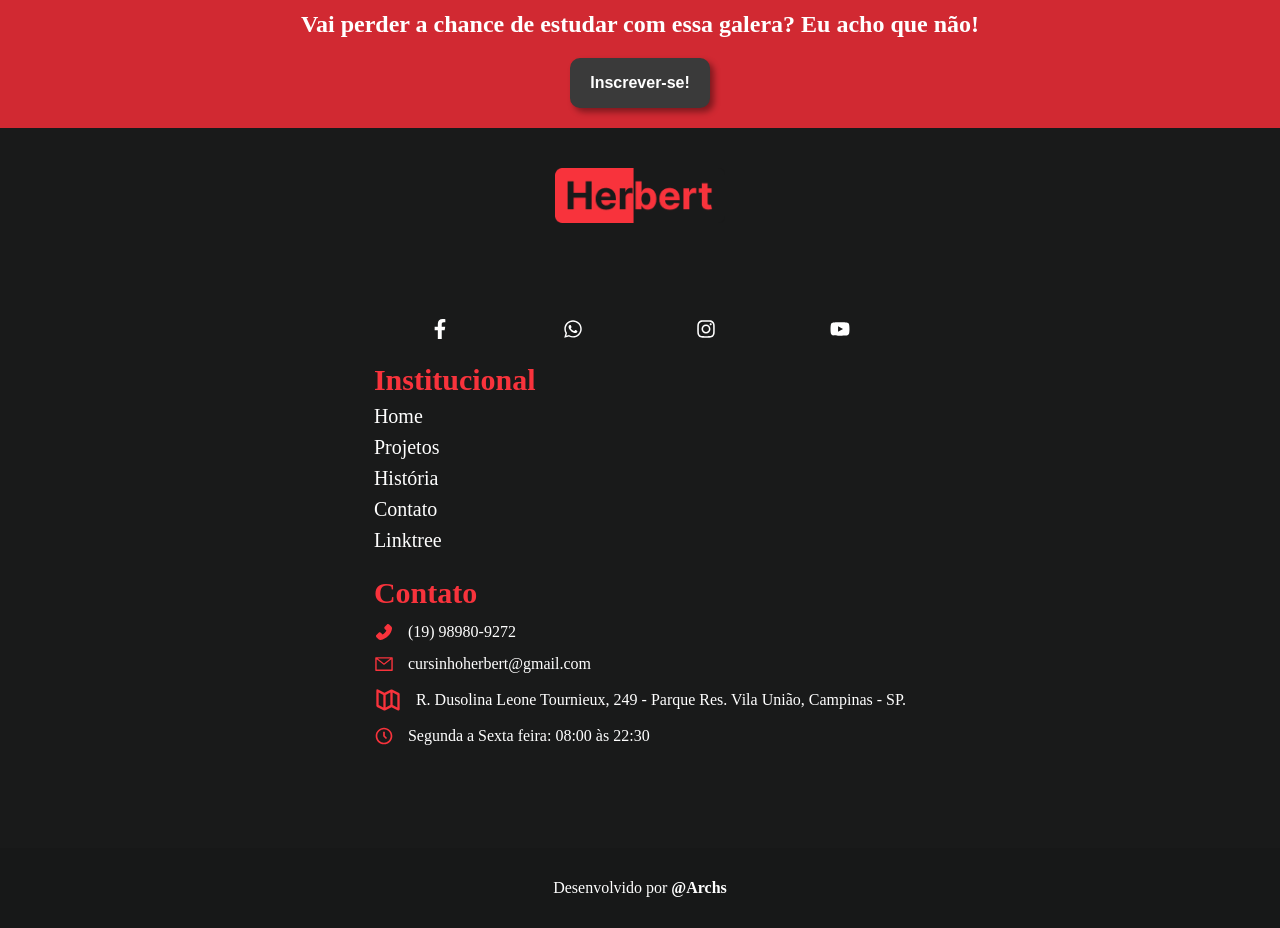
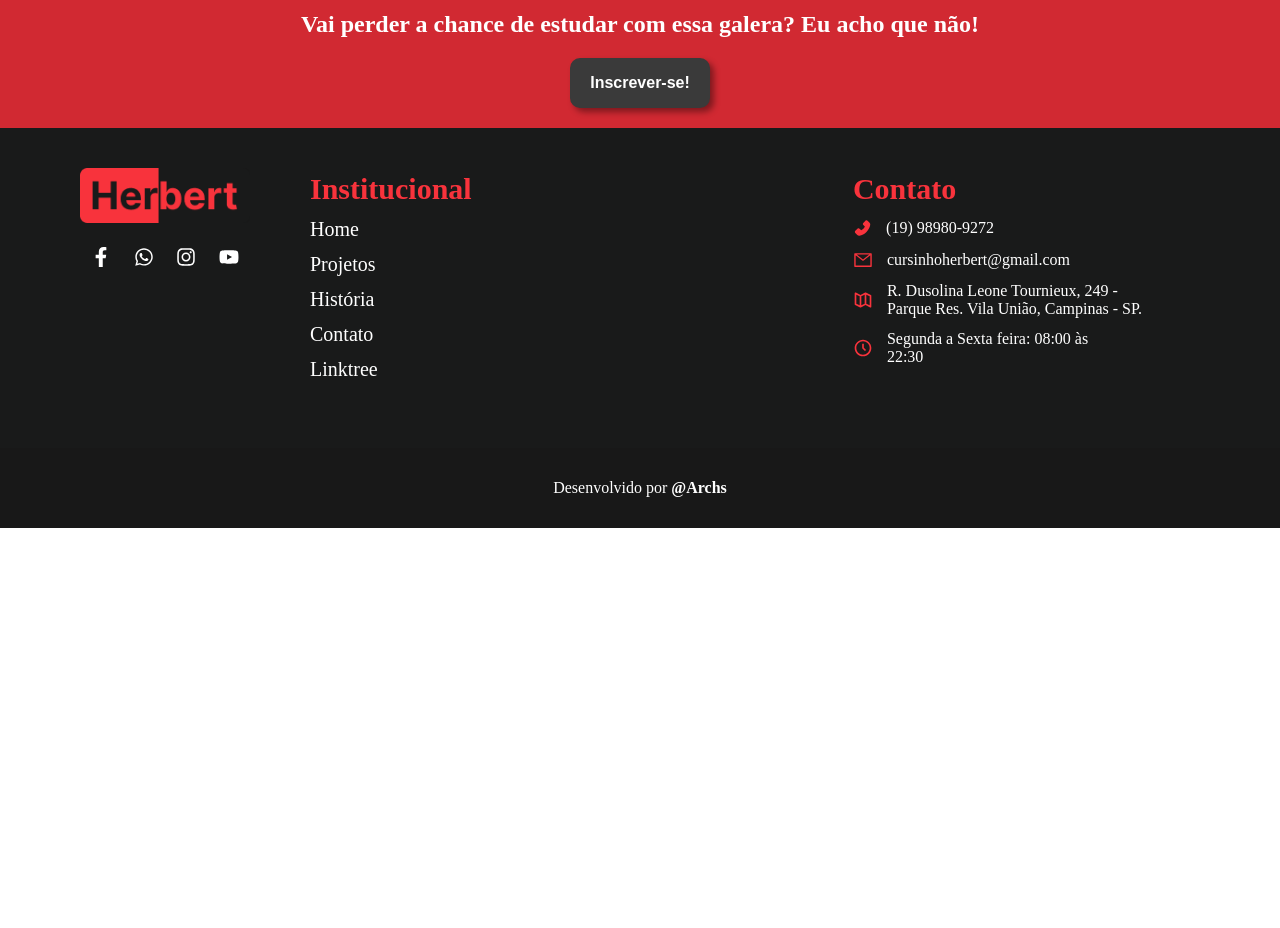
Before and after one commit to Archesz/Teste-herbert, a React (Create React App) app: page /historia in a window 1280 px wide. Shown: the part 4800-5728 px from the top of the page. After the commit the page ends 5328 px from the top, so only its background shows below. Built offline with nearby package versions, Linux system fonts and the light colour scheme.

Commit message:
Footer finalizado

```diff
--- a/src/components/Footer/Footer.jsx
+++ b/src/components/Footer/Footer.jsx
@@ -33,15 +33,19 @@ function Footer() {
 
         <div className='rodape'>
 
-            <img src={logoSimp} className='social-img' onClick={() => { goToSocial("Website") }} />
+            <div className='rodape-img'>
+                <img src={logoSimp} className='social-img' onClick={() => { goToSocial("Website") }} />
 
-            <div className='rodape-content'>
                 <div className='social-field'>
                     <FaFacebookF className='social' onClick={() => { goToSocial("Facebook") }} />
                     <FaWhatsapp className='social' onClick={() => { goToSocial("Whatsapp") }} />
                     <FaInstagram className='social' onClick={() => { goToSocial("Instagram") }} />
                     <FaYoutube className="social" onClick={() => { goToSocial("Youtube") }} />
                 </div>
+
+            </div>
+
+            <div className='rodape-content'>
 
                 <div className='footer-institucional'>
                     <span className='footer-title'>Institucional</span>
@@ -54,17 +58,26 @@ function Footer() {
 
                 <div className='footer-contato'>
                     <span className='footer-title'>Contato</span>
-                    <div className='footer-contato-line'><AiFillPhone className='icone'/>(19) 98980-9272</div>
-                    <div className='footer-contato-line'><AiOutlineMail className='icone' />cursinhoherbert@gmail.com</div>
-                    <div className='footer-contato-line'><BiMapAlt className='icone map' />R. Dusolina Leone Tournieux, 249 - Parque Res. Vila União, Campinas - SP.</div>
-                    <div className='footer-contato-line'><BiTimeFive className='icone' />Segunda a Sexta feira: 08:00 às 22:30</div>
+                    <div className='footer-contato-line'><AiFillPhone className='icone'/>
+                        <span className='footer-info'>(19) 98980-9272</span>
+                    </div>
+                    <div className='footer-contato-line'><AiOutlineMail className='icone'/>
+                        <span className='footer-info'>cursinhoherbert@gmail.com</span>
+                    </div>
+                    <div className='footer-contato-line'><BiMapAlt className='icone'/>
+                        <span className='footer-info'>R. Dusolina Leone Tournieux, 249 - Parque Res. Vila União, Campinas - SP.</span>
+                    </div>
+                    <div className='footer-contato-line'><BiTimeFive className='icone'/>
+                        <span className='footer-info'>Segunda a Sexta feira: 08:00 às 22:30</span>
+                    </div>
                 </div>
 
-
+                <iframe src="https://www.google.com/maps/embed?pb=!1m18!1m12!1m3!1d3674.198326739173!2d-47.12104704949066!3d-22.94292198491982!2m3!1f0!2f0!3f0!3m2!1i1024!2i768!4f13.1!3m3!1m2!1s0x94c8c836633d9479%3A0xf30972041c1f6da5!2sProjeto%20Hebert%20de%20Souza!5e0!3m2!1spt-BR!2sbr!4v1673977382246!5m2!1spt-BR!2sbr" allowfullscreen="" loading="lazy" referrerpolicy="no-referrer-when-downgrade" className='map'></iframe>
             </div>
 
+
             <div className='footer-assinatura'>
-                Desenvolvido por <a className='footer-linktree' href="">@Archs</a>
+                Desenvolvido por <a className='footer-linktree' href="https://linktr.ee/Archsz">@Archs</a>
             </div>
 
         </div>
--- a/src/components/Footer/Footer.scss
+++ b/src/components/Footer/Footer.scss
@@ -1,6 +1,6 @@
 @media (min-width: 320px) {
     .rodape{
-        height: 100vh;
+        height: 90vh;
         width: 100%;
         background-color: #191A1A;
         display: flex;
@@ -8,14 +8,9 @@
         justify-content: space-between;
         align-items: center;
 
-        .social-img{
-            width: 170px;
-            margin-top: 40px;
-        }
-
-
-        .rodape-content{
-            padding: 20px;
+        .rodape-img{
+            display: flex;
+            flex-direction: column;
 
             .social-field{
                 width: 100%;
@@ -32,6 +27,18 @@
                 }
             }
 
+            .social-img{
+                width: 170px;
+                margin-top: 40px;
+            }
+        }
+
+        .rodape-content{
+            height: 100%;
+            padding: 20px;
+
+
+
             .footer-institucional{
                 display: flex;
                 flex-direction: column;
@@ -41,7 +48,7 @@
                 .footer-link{
                     color: white;
                     font-size: 20px;
-                    margin-top: 8px;
+                    margin-top: 12px;
                 }
 
             }
@@ -65,6 +72,13 @@
                         color: #F8333C;
                     }
 
+                    .footer-info{
+                        width: 80%;
+                        display: flex;
+                        flex-wrap: wrap;
+                        font-size: 1rem;
+                    }
+
                     .map{
                         font-size: 28px;
                     }
@@ -77,16 +91,17 @@
             color: #F8333C;
             font-size: 30px;
         }
+    }
 
     .footer-assinatura{
         width: 100%;
         height: 10vh;
-            margin-top: 30px;
         display: flex;
         align-items: center;
         justify-content: center;
         color: white;
-            background-color: #181818b4;
+        background-color: #181818;
+
 
         .footer-linktree{
             margin-left: 4px;
@@ -95,5 +110,85 @@
             text-decoration: none;
         }
     }
+
+    .map{
+        display: none;
     }
 }
+
+@media (min-width: 768px){
+    .rodape{
+        height: 70vh;
+
+        .rodape-content{
+            width: 90%;
+            display: flex;
+            flex-direction: row;
+        }
+
+        .footer-assinatura{
+            position: absolute;
+            margin-top: 60vh;
+            left: 0px;
+        }
+    }
+}
+
+@media (min-width: 1024px){
+    .rodape{
+        flex-direction: row;
+        padding: 0px 80px;
+        height: 50vh;
+
+        .rodape-img{
+            display: flex;
+            flex-direction: column;
+            height: 100%;
+        }
+
+        .rodape-content{
+            display: flex;
+            flex-direction: row;
+            justify-content: space-around;
+            margin-left: 40px;
+            align-items: flex-start;
+
+            .social-field{
+                flex-direction: column;
+                margin-left: 20px;
+                height: 200px;
+            }
+        }
+
+        .footer-assinatura{
+            position: absolute;
+            margin-top: 40vh;
+            left: 0px;
+        }
+    }
+}
+
+@media (min-width: 1440px){
+    .rodape{
+
+        .rodape-content{
+            display: flex;
+            flex-direction: row;
+            justify-content: flex-end;
+
+            .footer-contato{
+                margin-right: 80px;
+            }
+
+            .map{
+                display: block;
+                width: 100%;
+                height: 90%;
+            }
+        }
+
+        .footer-assinatura{
+            margin-top: 50vh;
+        }
+    }
+}
```
Lines whose indentation alone changed are shown as unchanged.
